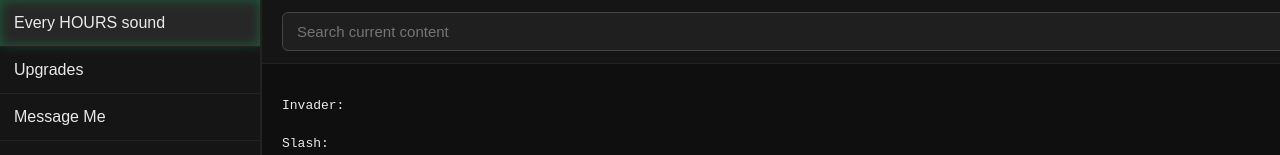
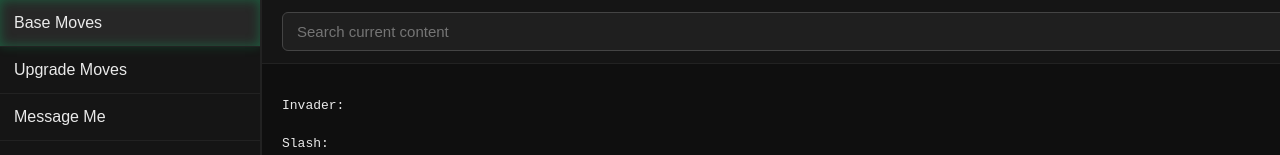
Before and after one commit to ilostmyaccountagaig2/ilostmyaccountagaig2.github.io, a plain HTML site: page index.html in a window 1280 px wide. Shown: the top 155 px of the page. Drawn offline with Linux system fonts and the light colour scheme.

Commit message:
Update index.html

```diff
--- a/index.html
+++ b/index.html
@@ -181,7 +181,7 @@ progress {
 <script>
 // ==================== DATA ====================
 const data = {
-    "Every HOURS sound": `
+    "Base Moves": `
 Invader:
 
 Slash:
@@ -286,7 +286,7 @@ class8eruption3a: 5713002953 plays when summoned
 class8eruption1b: 5713002267 plays when eruption happens
 class8mediumballhit: 5713017682 plays when hitting it
 `,
-    "Upgrades": `
+    "Upgrade Moves": `
 Invader:
 
 Maim:
```
